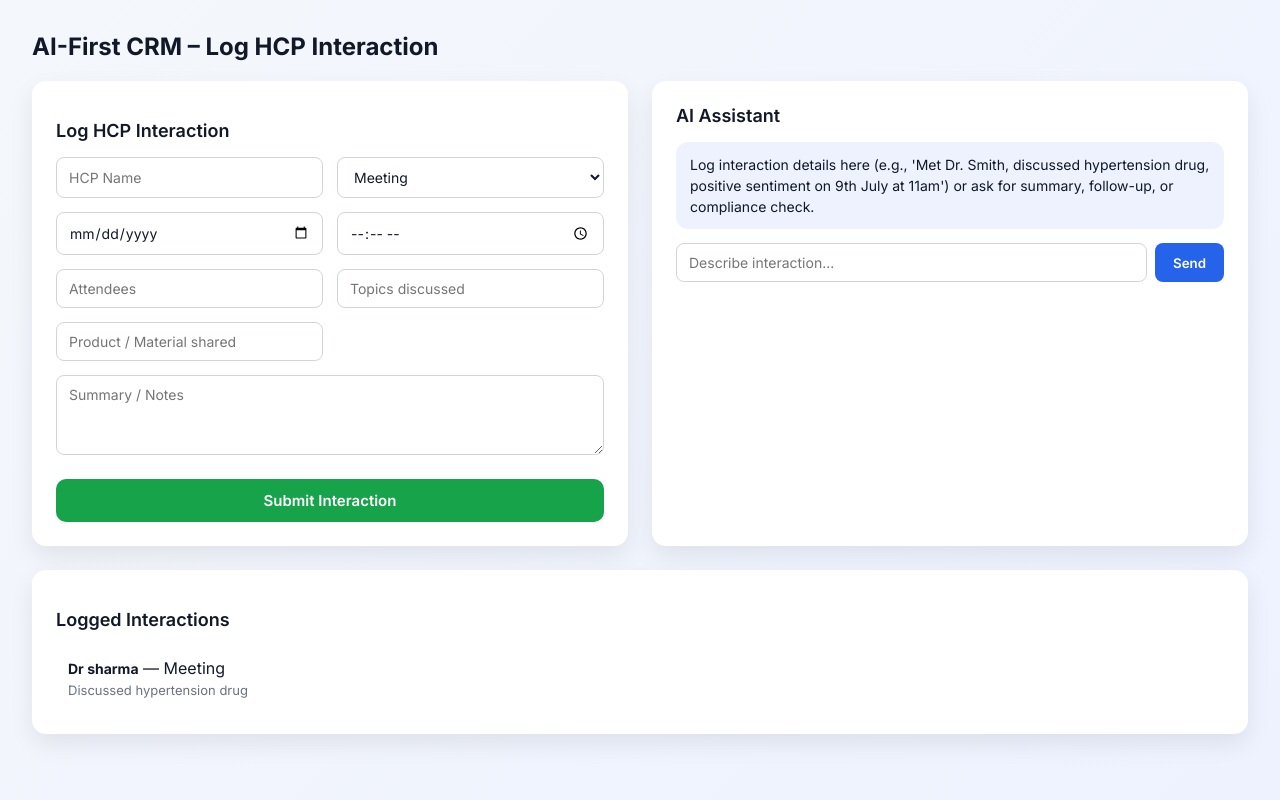
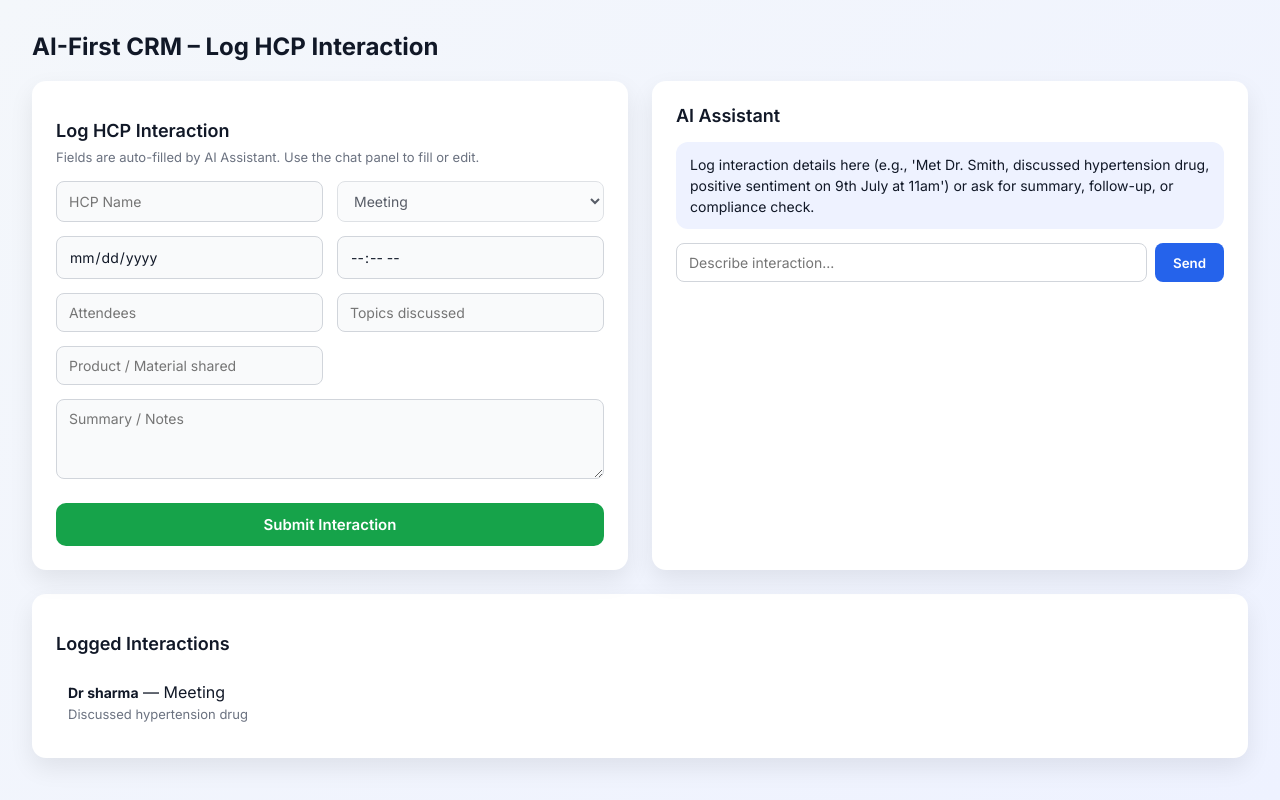
Before and after one commit to mrsaifi3/ai-first-crm-hcp-main, a React (Vite) app: page / in a window 1280 px wide. Built offline with nearby package versions, Linux system fonts and the light colour scheme; data requests are answered from the project's data file.

Commit message:
feat: update interaction editing logic and enhance form usability with read-only fields and hints

```diff
--- a/src/App.css
+++ b/src/App.css
@@ -90,6 +90,20 @@ form textarea:focus {
   outline: none;
   border-color: #2563eb;
   box-shadow: 0 0 0 3px rgba(37, 99, 235, 0.1);
+}
+
+form input[readonly],
+form textarea[readonly],
+form select[disabled] {
+  background: #f9fafb;
+  cursor: default;
+}
+
+.form-hint {
+  font-size: 13px;
+  color: #6b7280;
+  margin-top: -8px;
+  margin-bottom: 16px;
 }
 
 form textarea {
--- a/src/interaction/InteractionForm.jsx
+++ b/src/interaction/InteractionForm.jsx
@@ -28,11 +28,6 @@ export default function InteractionForm() {
     }
   }, [formPrefill, dispatch]);
 
-  const handleChange = (e) => {
-    const { name, value } = e.target;
-    setFormData((prev) => ({ ...prev, [name]: value }));
-  };
-
   const handleSubmit = async (e) => {
     e.preventDefault();
     setLoading(true);
@@ -51,20 +46,21 @@ export default function InteractionForm() {
   return (
     <div className="form-card">
       <h2>Log HCP Interaction</h2>
+      <p className="form-hint">Fields are auto-filled by AI Assistant. Use the chat panel to fill or edit.</p>
 
       <form onSubmit={handleSubmit}>
-        <input name="hcpName" placeholder="HCP Name" value={formData.hcpName} onChange={handleChange} />
-        <select name="interactionType" value={formData.interactionType} onChange={handleChange}>
+        <input name="hcpName" placeholder="HCP Name" value={formData.hcpName} readOnly />
+        <select name="interactionType" value={formData.interactionType} disabled>
           <option>Meeting</option>
           <option>Call</option>
           <option>Email</option>
         </select>
-        <input type="date" name="date" value={formData.date} onChange={handleChange} />
-        <input type="time" name="time" value={formData.time} onChange={handleChange} />
-        <input name="attendees" placeholder="Attendees" value={formData.attendees} onChange={handleChange} />
-        <input name="topics" placeholder="Topics discussed" value={formData.topics} onChange={handleChange} />
-        <input name="product" placeholder="Product / Material shared" value={formData.product} onChange={handleChange} />
-        <textarea name="summary" placeholder="Summary / Notes" value={formData.summary} onChange={handleChange} />
+        <input type="date" name="date" value={formData.date} readOnly />
+        <input type="time" name="time" value={formData.time} readOnly />
+        <input name="attendees" placeholder="Attendees" value={formData.attendees} readOnly />
+        <input name="topics" placeholder="Topics discussed" value={formData.topics} readOnly />
+        <input name="product" placeholder="Product / Material shared" value={formData.product} readOnly />
+        <textarea name="summary" placeholder="Summary / Notes" value={formData.summary} readOnly />
 
         <button type="submit" disabled={loading}>
           {loading ? "Saving..." : "Submit Interaction"}
```
Also changed, not shown: 2 other files (tests, documents, lock files or other folders).
